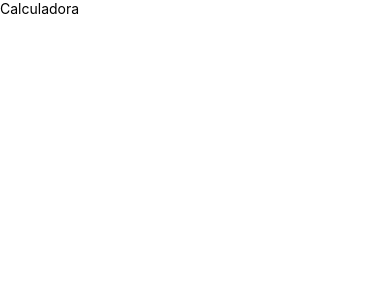
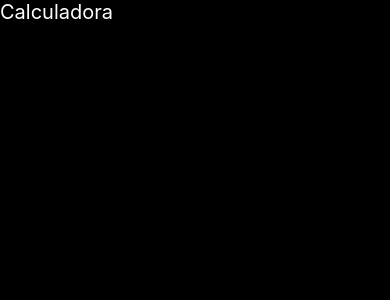
Before and after one commit to DanielDevHN/calculadora-reactnative, a React Native app: screen / in a window 390 px wide. Shown: the top 300 px of the page. Built offline with nearby package versions, Linux system fonts and the light colour scheme.

Commit message:
Adding global theme and styles

```diff
--- a/App.tsx
+++ b/App.tsx
@@ -2,9 +2,11 @@
 import { SafeAreaView } from 'react-native';
 import CalculadoraScreen from './src/screens/CalculadoraScreen';
 
+import { styles } from './src/theme/appTheme';
+
 const App = () => {
   return (
-    <SafeAreaView>
+    <SafeAreaView style={ styles.fondo }>
       <CalculadoraScreen />
     </SafeAreaView>
   );
--- a/src/screens/CalculadoraScreen.tsx
+++ b/src/screens/CalculadoraScreen.tsx
@@ -1,10 +1,11 @@
 import React from 'react';
 import {Text, View} from 'react-native';
+import { styles } from '../theme/appTheme';
 
 const CalculadoraScreen = () => {
   return (
     <View>
-      <Text>Calculadora</Text>
+      <Text style={ styles.texto }>Calculadora</Text>
     </View>
   );
 };
--- /dev/null
+++ b/src/theme/appTheme.tsx
@@ -0,0 +1,15 @@
+import { StyleSheet } from 'react-native';
+
+
+
+
+export const styles = StyleSheet.create({
+    fondo: {
+        flex: 1,
+        backgroundColor: 'black',
+    },
+    texto: {
+        color: 'white',
+        fontSize: 20,
+    },
+});
```
